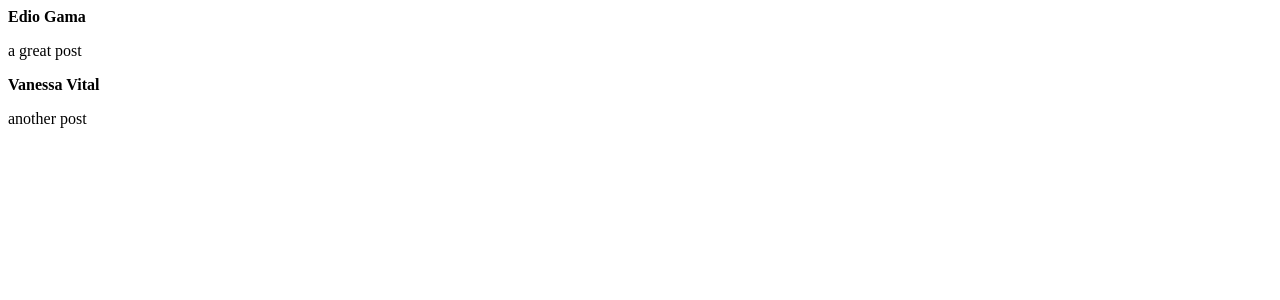
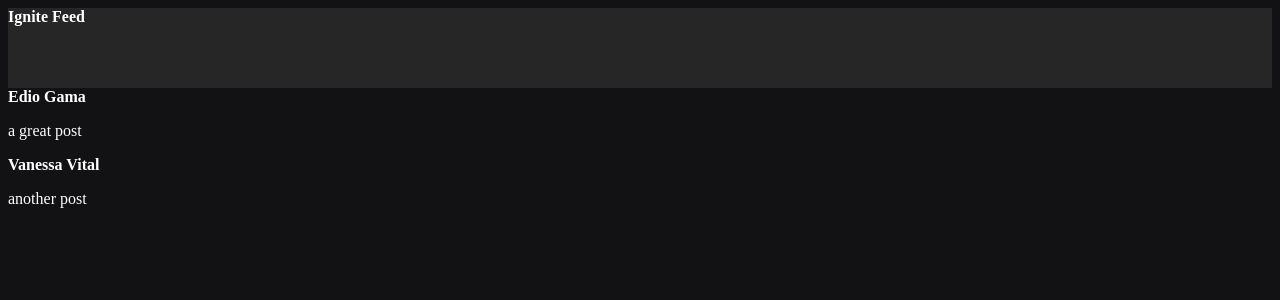
Before and after one commit to ediogama/fundamentos-react, a React (Vite) app: page / in a window 1280 px wide. Shown: the top 300 px of the page. Built offline with nearby package versions, Linux system fonts and the light colour scheme.

Commit message:
add css module

```diff
--- a/src/App.jsx
+++ b/src/App.jsx
@@ -1,8 +1,13 @@
 import { Post } from "./Post";
+import { Header } from "./components/Header";
+
+
+import './styles.css';
 
 export function App() {
     return (
         <div>
+            <Header />
             <Post author="Edio Gama" content="a great post" />
             <Post author="Vanessa Vital" content="another post" />
 
--- /dev/null
+++ b/src/components/Header.jsx
@@ -0,0 +1,9 @@
+import styles from './Header.module.css'
+
+export function Header() {
+    return (
+        <header className={styles.header} >
+            <strong>Ignite Feed</strong>
+        </header>
+    )
+}
--- /dev/null
+++ b/src/components/Header.module.css
@@ -0,0 +1,5 @@
+.header {
+    background: #e4e4d118;
+    color: #fff;
+    height: 80px;
+}
--- /dev/null
+++ b/src/styles.css
@@ -0,0 +1,4 @@
+body {
+    background: #121214;
+    color: #fff;
+}
```
Lines whose indentation alone changed are shown as unchanged.
